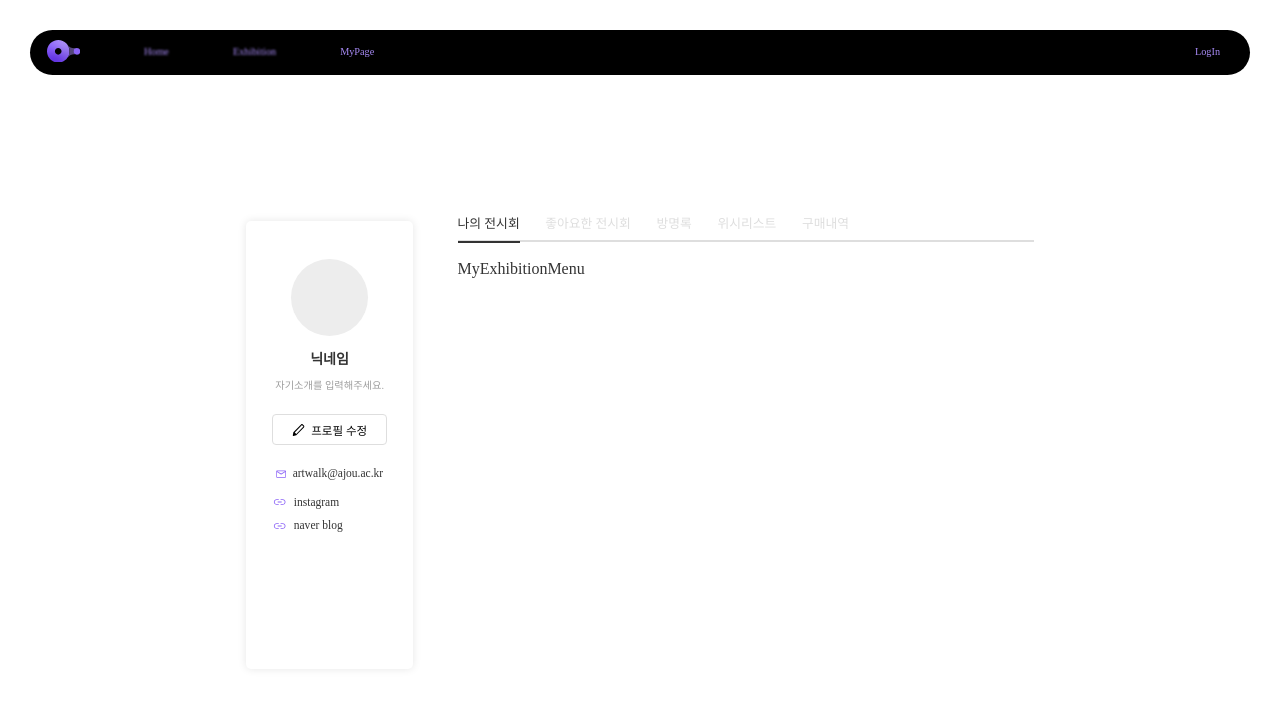
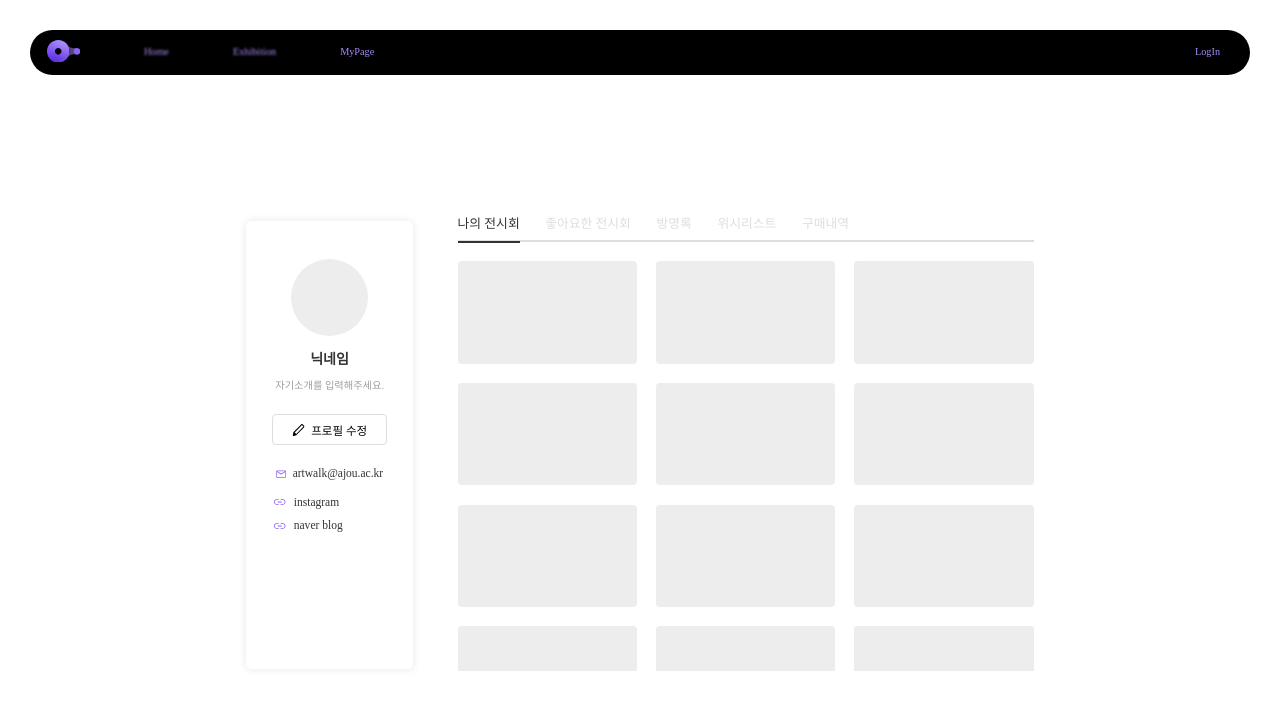
Before and after one commit to 23-2-Media-Project/front, a React (Create React App) app: page /mypage in a window 1280 px wide. Shown: the top 710 px of the page. Built offline with nearby package versions, Linux system fonts and the light colour scheme; a web font is replaced by a local one.

Commit message:
feature: 마이페이지 - 나의 전시회 메뉴 구현

```diff
--- a/src/components/common/ListHoverContents.jsx
+++ b/src/components/common/ListHoverContents.jsx
@@ -39,7 +39,7 @@ const Topic = styled.div`
 `;
 const Title = styled.div`
   color: #333;
-  font-size: 1vw;
+  font-size: 0.9vw;
   font-weight: 500;
 `;
 const TitleWrap = styled.div`
--- a/src/components/mypage/MyExhibitionMenu.jsx
+++ b/src/components/mypage/MyExhibitionMenu.jsx
@@ -1,7 +1,34 @@
-import React from "react";
+import React, { useState } from "react";
+
+import ListHoverContent from "../common/ListHoverContents";
 
 const MyExhibitionMenu = () => {
-  return <div>MyExhibitionMenu</div>;
+  const [hoverIdx, setHoverIdx] = useState(-1);
+
+  return (
+    <div className="my-exhibition-wrap">
+      {lists.map((list, index) => {
+        return (
+          <div
+            key={index}
+            className="list"
+            onMouseOver={() => {
+              setHoverIdx(index);
+            }}
+            onMouseLeave={() => {
+              setHoverIdx(-1);
+            }}
+          >
+            <div className={`hover-wrap ${hoverIdx === index && "active"}`}>
+              <ListHoverContent />
+            </div>
+          </div>
+        );
+      })}
+    </div>
+  );
 };
 
 export default MyExhibitionMenu;
+
+const lists = [1, 1, 1, 1, 1, 1, 1, 1, 1, 1, 1, 1, 1, 1, 1];
--- a/src/styles/MyPage.scss
+++ b/src/styles/MyPage.scss
@@ -114,8 +114,53 @@
     }
     .menu-contents-wrap {
       height: 100%;
-      padding: 1.5vw 0 0;
+      margin: 1.5vw 0 0;
       box-sizing: border-box;
+      overflow-y: auto;
+
+      &::-webkit-scrollbar {
+        display: block;
+      }
+      &::-webkit-scrollbar-thumb {
+        background: rgba($color: #ededed, $alpha: 0.8); /* 스크롤바의 색상 */
+        border-radius: 6.8px;
+        background-clip: padding-box;
+        border-left: 0.45vw solid transparent;
+        border-right: 0.45vw solid transparent;
+      }
+      &::-webkit-scrollbar-track {
+        margin: 1.5vw 0 0;
+        background: transparent;
+      }
+      .my-exhibition-wrap {
+        display: flex;
+        justify-content: space-between;
+        flex-wrap: wrap;
+        gap: 1.5vw 0;
+
+        .list {
+          cursor: pointer;
+          position: relative;
+          background-color: #ededed;
+          width: calc(100% / 3 - 1vw);
+          height: 8vw;
+          border-radius: 4px;
+
+          .hover-wrap {
+            height: 100%;
+            opacity: 0;
+            transition: 0.3s;
+            padding: 1vw;
+            box-sizing: border-box;
+            border-radius: 4px;
+
+            &.active {
+              opacity: 1;
+              background-color: rgba($color: #8b63f7, $alpha: 0.3);
+            }
+          }
+        }
+      }
     }
   }
 }
```
